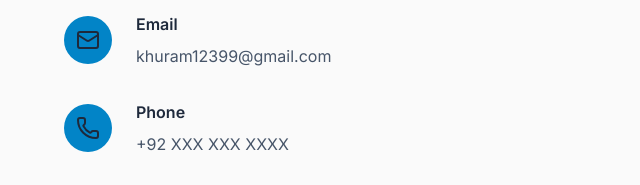
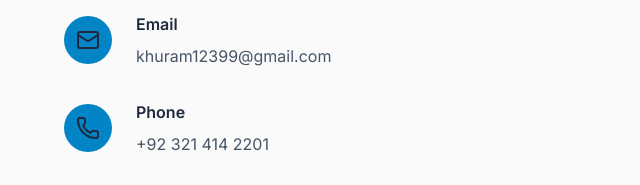
Before and after one commit to iKhurramShahzad/CV, a React app: page index.html in a window 1280 px wide. Shown: the part 6120-6305 px from the top of the page, 0-640 px from the left. Built offline with nearby package versions, Linux system fonts and the light colour scheme.

Commit message:
Update index.html

```diff
--- a/index.html
+++ b/index.html
@@ -430,7 +430,7 @@
                         </div>
                         <div class="contact-details">
                             <h4>Phone</h4>
-                            <p>+92 XXX XXX XXXX</p>
+                            <p>+92 321 414 2201</p>
                         </div>
                     </div>
                     <div class="contact-item">
```
